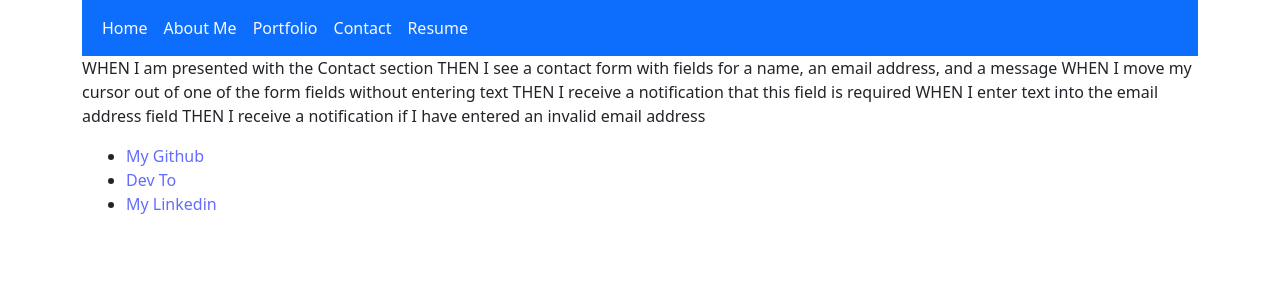
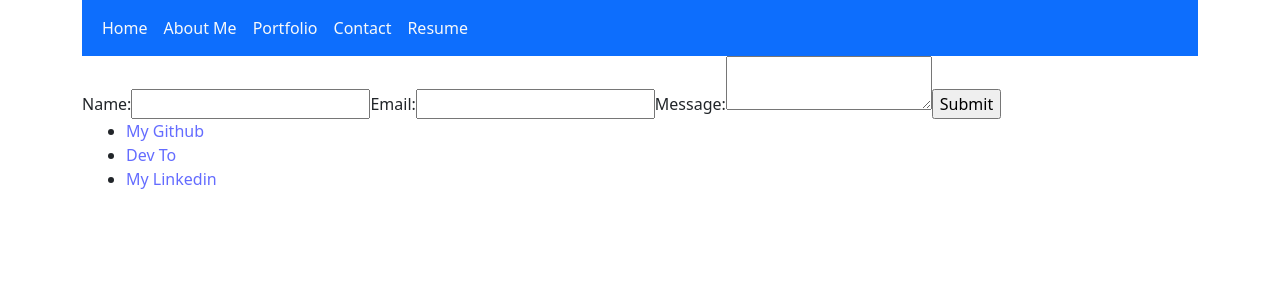
Before and after one commit to drawlin22/React-Portfolio-drawlin22, a React (Vite) app: page /contact in a window 1280 px wide. Shown: the top 300 px of the page. Built offline with nearby package versions, Linux system fonts and the light colour scheme.

Commit message:
contact form validations inserted

```diff
--- a/src/pages/ContactPage.jsx
+++ b/src/pages/ContactPage.jsx
@@ -1,37 +1,85 @@
-import React from 'react';
-import { useState, useEffect } from 'react';
-// Bringing in the required component from 'react-router-dom' for linking between pages and getting the current param variable's value from URL
-import { useParams, Link } from 'react-router-dom';
-// import Profile from '../components/UI/ProfileSections/ProfileDetailed';
-// import Container from '../components/UI/ListItem';
-
-// import API from '../utils/API';
+import React, { useState } from 'react';
 
 export default function ContactPage() {
+ const [name, setName] = useState("");
+ const [email, setEmail] = useState("");
+ const [message, setMessage] = useState("");
+ const [nameError, setNameError] = useState("");
+ const [emailError, setEmailError] = useState("");
+ const [messageError, setMessageError] = useState("");
 
-  return (
-    <>
-    <p>WHEN I am presented with the Contact section
-THEN I see a contact form with fields for a name, an email address, and a message
-WHEN I move my cursor out of one of the form fields without entering text
-THEN I receive a notification that this field is required
-WHEN I enter text into the email address field
-THEN I receive a notification if I have entered an invalid email address</p>
+ const isValidEmail = (email) => {
+   const regex = /^[a-zA-Z0-9._-]+@[a-zA-Z0-9.-]+\.[a-zA-Z]{2,6}$/;
+   return regex.test(email);
+ };
 
-               {/* <form action="mailto:tacobellboi@yahoo.com" method="post" class="form">
+ const handleBlur = (event) => {
+   switch (event.target.name) {
+     case "name":
+       setNameError(name ? "" : "Name is required");
+       break;
+     case "email":
+       setEmailError(isValidEmail(email) ? "" : "Invalid email address");
+       break;
+     case "message":
+       setMessageError(message ? "" : "Message is required");
+       break;
+     default:
+       break;
+   }
+ };
 
-                   <label for="fname">First Name</label>
-                   <input type="text" id="fname" name="firstname" placeholder="Your name.."/>
+ const handleSubmit = (event) => {
+   event.preventDefault();
 
-                   <label for="lname">Last Name</label>
-                   <input type="text" id="lname" name="lastname" placeholder="Your last name.."/>
-                   <label for="subject"></label>
-                   <textarea id="subject" name="subject" placeholder="How Can I help?" style="height:200px"></textarea>
+   setNameError(name ? "" : "Name is required");
+   setEmailError(isValidEmail(email) ? "" : "Invalid email address");
+   setMessageError(message ? "" : "Message is required");
 
-                   <input type="submit" value="Submit"/>
+   if (!name || !email || !message || !isValidEmail(email)) {
+     return;
+   }
 
-                 </form> */}
+   // Handle form submission here
+ };
 
-    </>
-  );
+ return (
+   <>
+     <form onSubmit={handleSubmit}>
+       <label>
+         Name:
+         <input
+           type="text"
+           name="name"
+           value={name}
+           onChange={(e) => setName(e.target.value)}
+           onBlur={handleBlur}
+         />
+         {nameError && <p>{nameError}</p>}
+       </label>
+       <label>
+         Email:
+         <input
+           type="text"
+           name="email"
+           value={email}
+           onChange={(e) => setEmail(e.target.value)}
+           onBlur={handleBlur}
+         />
+         {emailError && <p>{emailError}</p>}
+       </label>
+       <label>
+         Message:
+         <textarea
+           name="message"
+           value={message}
+           onChange={(e) => setMessage(e.target.value)}
+           onBlur={handleBlur}
+         />
+         {messageError && <p>{messageError}</p>}
+       </label>
+       <input type="submit" value="Submit" />
+     </form>
+   </>
+ );
 }
```
